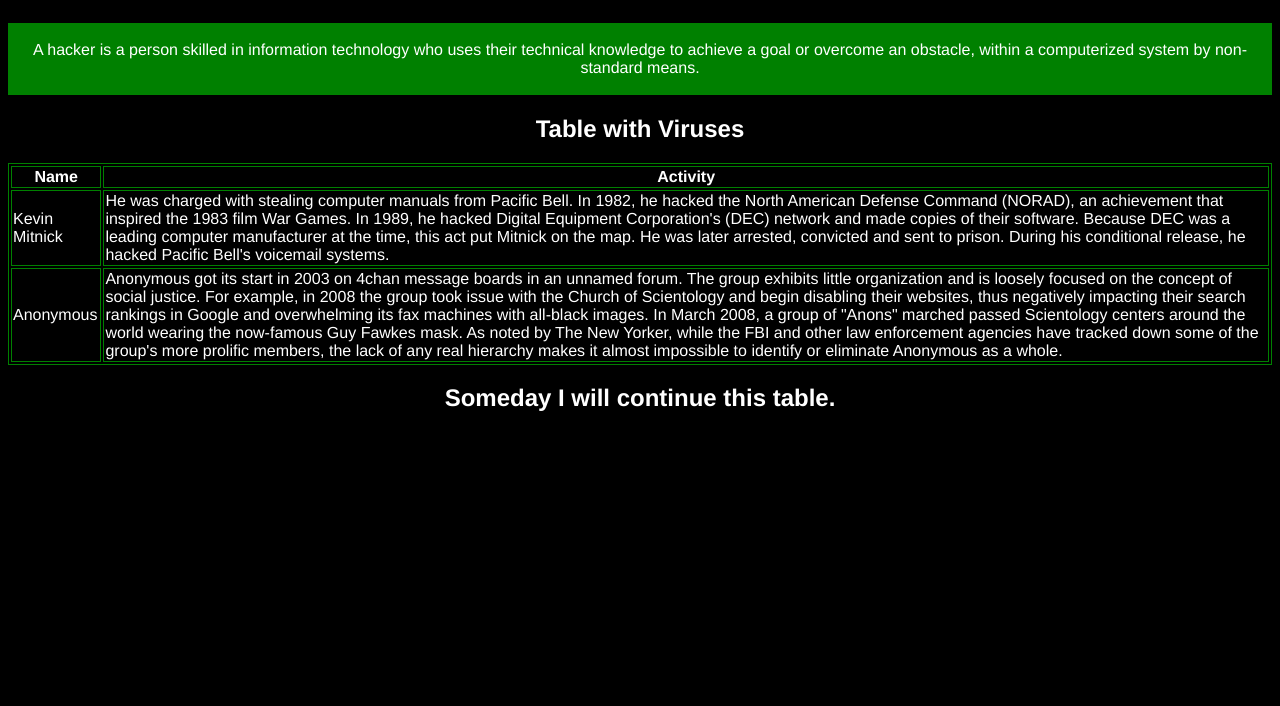
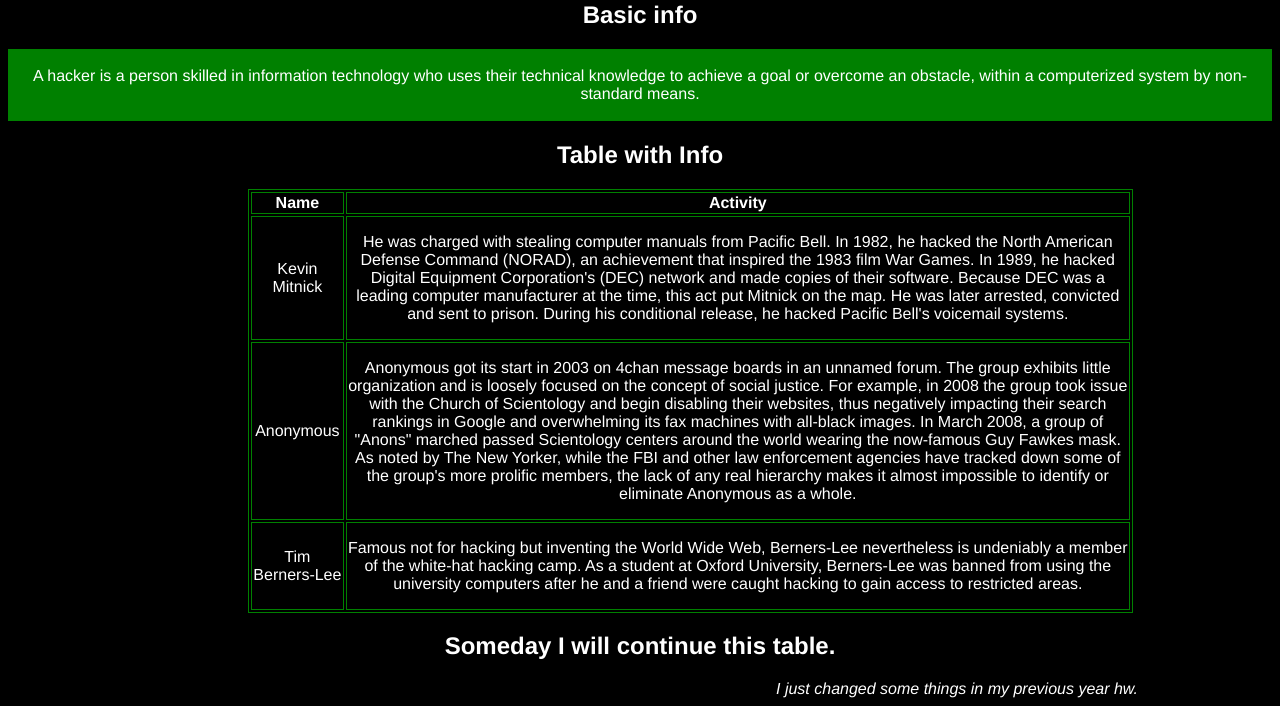
Before and after one commit to Ascer022/taltechhack, a plain HTML site: page index.html in a window 1280 px wide. Shown: the part 749-1455 px from the top of the page. Before the commit the page ends 1181 px from the top, so only its background shows below. Drawn offline with Linux system fonts and the light colour scheme.

Commit message:
Update index.html

```diff
--- a/index.html
+++ b/index.html
@@ -1,6 +1,8 @@
 <!DOCTYPE html>
-<html>
+<html lang="en">
 <head>
+    <meta charset="UTF-8">
+    <title>Title</title>
     <style>
         body {
             font-family:Helvetica,Arial,sans-serif;
@@ -14,27 +16,32 @@
     <title>World of hackers</title>
 </head>
 <body>
-<h1><center>Dangerous Hackers in the World</center></h1>
-<p><center>Created by 223204IADB.</center></p>
-<a href="https://taltech.ee/"><center>Visit TalTech<br><br></center></a>
-<center><img src="resources/hacker-python.gif" alt="Hacker gif" width="600" height="550"></center>
-<h2><center>Basic info</center></h2>
-<p><center style="background-color:green;"><br>A hacker is a person skilled in information technology who uses their technical knowledge to achieve a goal or overcome an obstacle, within a computerized system by non-standard means.<br><br></center></p>
-<h2><center>Table with Viruses</center></h2>
-<table style="width:100%">
+<h1 style="text-align: center">Dangerous Hackers in the World</h1>
+<p style="text-align: center">Created by 223204IADB.</p>
+<a  href="https://taltech.ee/"><span style="text-align: center; display: block;padding-bottom: 3rem">Visit TalTech</span></a>
+<img style="margin-left: auto; margin-right: auto; display: block" src="resources/hacker-python.gif" alt="Hacker gif" width="600px" height="550px">
+<h2 style="text-align: center">Basic info</h2>
+<p style="background-color:green; text-align: center"><br>A hacker is a person skilled in information technology who uses their technical knowledge to achieve a goal or overcome an obstacle, within a computerized system by non-standard means.<br><br></p>
+<h2 style="text-align: center">Table with Info</h2>
+<table style="width:70%; text-align: center; margin-left: 15rem">
     <tr>
         <th>Name</th>
         <th>Activity</th>
     </tr>
     <tr>
         <td>Kevin Mitnick</td>
-    <td>He was charged with stealing computer manuals from Pacific Bell. In 1982, he hacked the North American Defense Command (NORAD), an achievement that inspired the 1983 film War Games. In 1989, he hacked Digital Equipment Corporation's (DEC) network and made copies of their software. Because DEC was a leading computer manufacturer at the time, this act put Mitnick on the map. He was later arrested, convicted and sent to prison. During his conditional release, he hacked Pacific Bell's voicemail systems.</td>
+        <td style="padding-bottom: 1rem; padding-top: 1rem">He was charged with stealing computer manuals from Pacific Bell. In 1982, he hacked the North American Defense Command (NORAD), an achievement that inspired the 1983 film War Games. In 1989, he hacked Digital Equipment Corporation's (DEC) network and made copies of their software. Because DEC was a leading computer manufacturer at the time, this act put Mitnick on the map. He was later arrested, convicted and sent to prison. During his conditional release, he hacked Pacific Bell's voicemail systems.</td>
     </tr>
     <tr>
-    <td>Anonymous</td>
-    <td>Anonymous got its start in 2003 on 4chan message boards in an unnamed forum. The group exhibits little organization and is loosely focused on the concept of social justice. For example, in 2008 the group took issue with the Church of Scientology and begin disabling their websites, thus negatively impacting their search rankings in Google and overwhelming its fax machines with all-black images. In March 2008, a group of "Anons" marched passed Scientology centers around the world wearing the now-famous Guy Fawkes mask. As noted by The New Yorker, while the FBI and other law enforcement agencies have tracked down some of the group's more prolific members, the lack of any real hierarchy makes it almost impossible to identify or eliminate Anonymous as a whole.</td>
+        <td >Anonymous</td>
+        <td style="padding-bottom: 1rem; padding-top: 1rem">Anonymous got its start in 2003 on 4chan message boards in an unnamed forum. The group exhibits little organization and is loosely focused on the concept of social justice. For example, in 2008 the group took issue with the Church of Scientology and begin disabling their websites, thus negatively impacting their search rankings in Google and overwhelming its fax machines with all-black images. In March 2008, a group of "Anons" marched passed Scientology centers around the world wearing the now-famous Guy Fawkes mask. As noted by The New Yorker, while the FBI and other law enforcement agencies have tracked down some of the group's more prolific members, the lack of any real hierarchy makes it almost impossible to identify or eliminate Anonymous as a whole.</td>
+    </tr>
+    <tr>
+        <td>Tim Berners-Lee</td>
+        <td style="padding-bottom: 1rem; padding-top: 1rem">Famous not for hacking but inventing the World Wide Web, Berners-Lee nevertheless is undeniably a member of the white-hat hacking camp. As a student at Oxford University, Berners-Lee was banned from using the university computers after he and a friend were caught hacking to gain access to restricted areas.</td>
     </tr>
 </table>
-<h2><center>Someday I will continue this table.</center></h2>
+<h2 style="text-align: center">Someday I will continue this table.</h2>
+<i style="padding-left: 48rem">I just changed some things in my previous year hw.</i>
 </body>
 </html>
```
Lines whose indentation alone changed are shown as unchanged.
